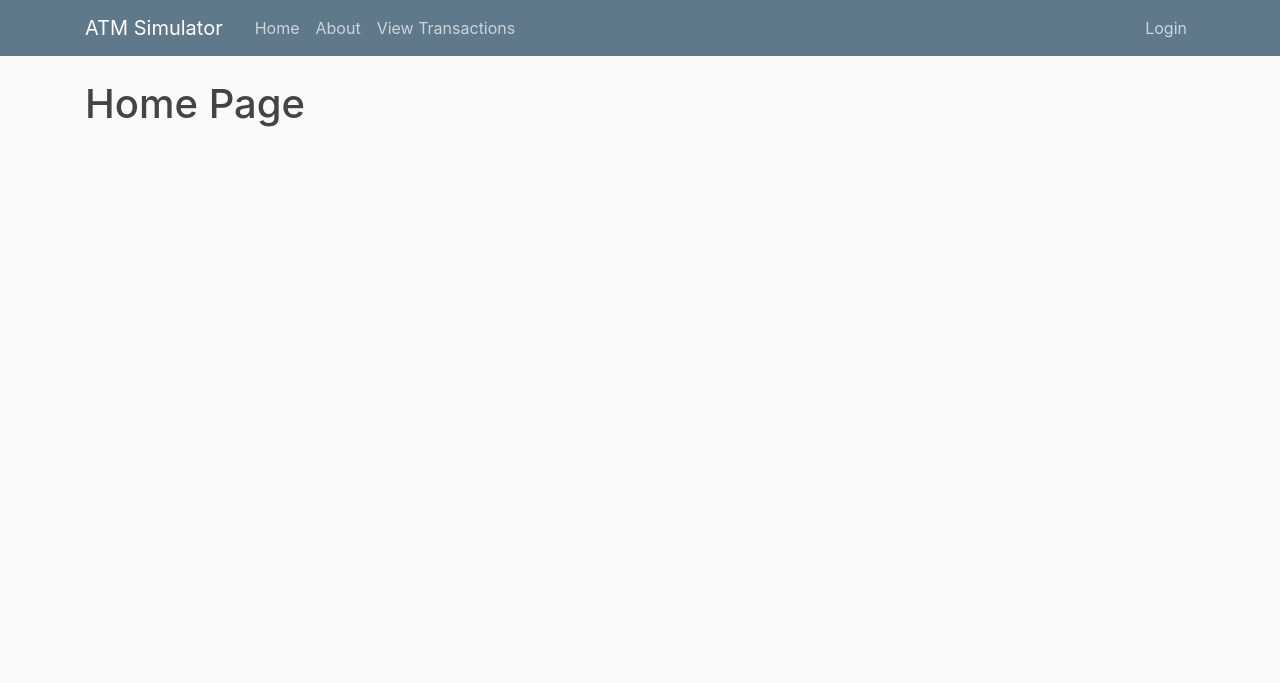
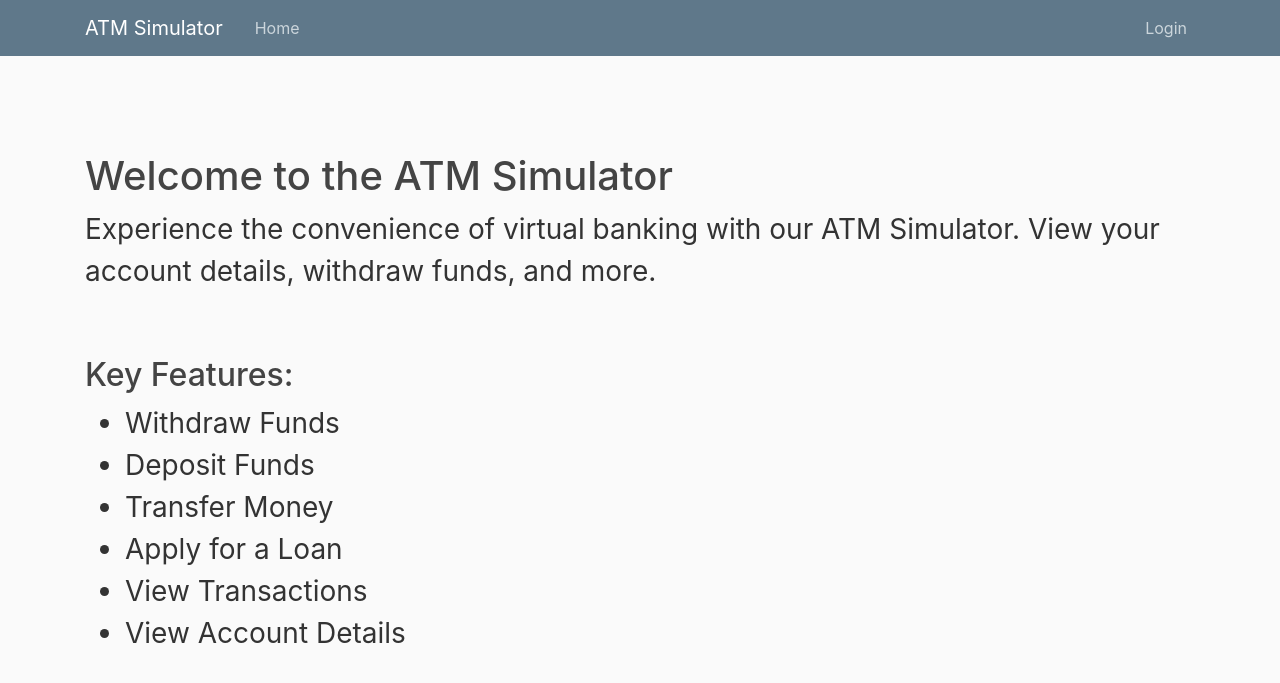
Before and after one commit to TanmayUdupa/atm-simulator, a Flask app: page / in a window 1280 px wide. Shown: the top 683 px of the page. Run offline with Flask 3, Linux system fonts and the light colour scheme.

Commit message:
Add user authentication and edit home.html

```diff
--- a/atm/__init__.py
+++ b/atm/__init__.py
@@ -1,9 +1,15 @@
 from flask import Flask
 from flask_sqlalchemy import SQLAlchemy
+from flask_bcrypt import Bcrypt
+from flask_login import LoginManager
 
 app = Flask(__name__)
 app.config['SECRET_KEY'] = 'c02b344bb1ba461b033bb918540bcfd8'
 app.config['SQLALCHEMY_DATABASE_URI'] = 'sqlite:///site.db'
 db = SQLAlchemy(app)
+bcrypt = Bcrypt(app)
+login_manager = LoginManager(app)
+login_manager.login_view = 'login'
+login_manager.login_message_category = 'info'
 
 from atm import routes
--- a/atm/routes.py
+++ b/atm/routes.py
@@ -1,7 +1,8 @@
-from flask import render_template, url_for, flash, redirect
-from atm import app
+from flask import render_template, url_for, flash, redirect, request
+from atm import app, bcrypt
 from atm.forms import LoginForm
 from atm.models import User, Transaction
+from flask_login import login_user, current_user, logout_user, login_required
 
 transactions = [
     {
@@ -31,17 +32,27 @@ def home():
 def view_transactions():
     return render_template('view_transactions.html', transactions=transactions)
 
-@app.route("/about")
-def about():
-    return render_template('about.html', title = "About")
-
 @app.route("/login", methods = ['GET', 'POST'])
 def login():
+    if current_user.is_authenticated:
+        return redirect(url_for('home'))
     form = LoginForm()
     if form.validate_on_submit():
-        if form.account_number.data == '12345678901' and form.pin.data == '9876':
-            flash('You have been logged in!', 'success')
-            return redirect(url_for('home'))
+        user = User.query.filter_by(account_number = form.account_number.data).first()
+        if user and bcrypt.check_password_hash(user.pin, form.pin.data):
+            login_user(user, remember = False)
+            next_page = request.args.get('next')
+            return redirect(next_page) if next_page else redirect(url_for('home'))
         else:
             flash('Login Unsuccessful. Please check account number and pin', 'danger')
     return render_template('login.html', title = 'Login', form = form)
+
+@app.route("/logout")
+def logout():
+    logout_user()
+    return redirect(url_for('home'))
+
+@app.route("/profile")
+@login_required
+def profile():
+    return render_template('profile.html', title = 'Profile')
--- a/atm/static/main.css
+++ b/atm/static/main.css
@@ -7,6 +7,10 @@ body {
   h1, h2, h3, h4, h5, h6 {
     color: #444444;
   }
+
+.size {
+  font-size: 28px
+}
 
   .bg-steel {
     background-color: #5f788a;
--- a/atm/templates/home.html
+++ b/atm/templates/home.html
@@ -1,4 +1,19 @@
 {% extends "layout.html" %}
 {% block content %}
-    <h1>Home Page</h1>
+    <br/>
+    <br/>
+    <br/>
+    <h1>Welcome to the ATM Simulator</h1>
+    <p class = "size">Experience the convenience of virtual banking with our ATM Simulator. View your account details, withdraw funds, and more.</p>
+    <br/>
+    <br/>
+    <h2>Key Features:</h2>
+    <ul class = "size">
+        <li>Withdraw Funds</li>
+        <li>Deposit Funds</li>
+        <li>Transfer Money</li>
+        <li>Apply for a Loan</li>
+        <li>View Transactions</li>
+        <li>View Account Details</li>
+    </ul>
 {% endblock content %}
--- a/atm/templates/layout.html
+++ b/atm/templates/layout.html
@@ -26,12 +26,18 @@
                 <div class="collapse navbar-collapse" id="navbarToggle">
                     <div class="navbar-nav mr-auto">
                         <a class="nav-item nav-link" href="{{ url_for('home') }}">Home</a>
-                        <a class="nav-item nav-link" href="{{ url_for('about') }}">About</a>
-                        <a class="nav-item nav-link" href="{{ url_for('view_transactions') }}">View Transactions</a>
+                        {% if current_user.is_authenticated %}
+                            <a class="nav-item nav-link" href="{{ url_for('view_transactions') }}">View Transactions</a>
+                        {% endif %}
                     </div>
                     <!-- Navbar Right Side -->
                     <div class="navbar-nav">
-                        <a class="nav-item nav-link" href="{{ url_for('login') }}">Login</a>
+                        {% if current_user.is_authenticated %}
+                            <a class="nav-item nav-link" href="{{ url_for('profile') }}">Profile</a>
+                            <a class="nav-item nav-link" href="{{ url_for('logout') }}">Logout</a>
+                        {% else %}
+                            <a class="nav-item nav-link" href="{{ url_for('login') }}">Login</a>
+                        {% endif %}
                     </div>
                 </div>
             </div>
--- a/atm/templates/about.html
+++ b/atm/templates/profile.html
@@ -1,4 +1,4 @@
 {% extends "layout.html" %}
 {% block content %}
-    <h1>About Page</h1>
+    <h1>{{ current_user.name }}</h1>
 {% endblock content %}
```
Also changed, not shown: atm/models.py (+7 -2 lines), var/atm-instance/site.db.
